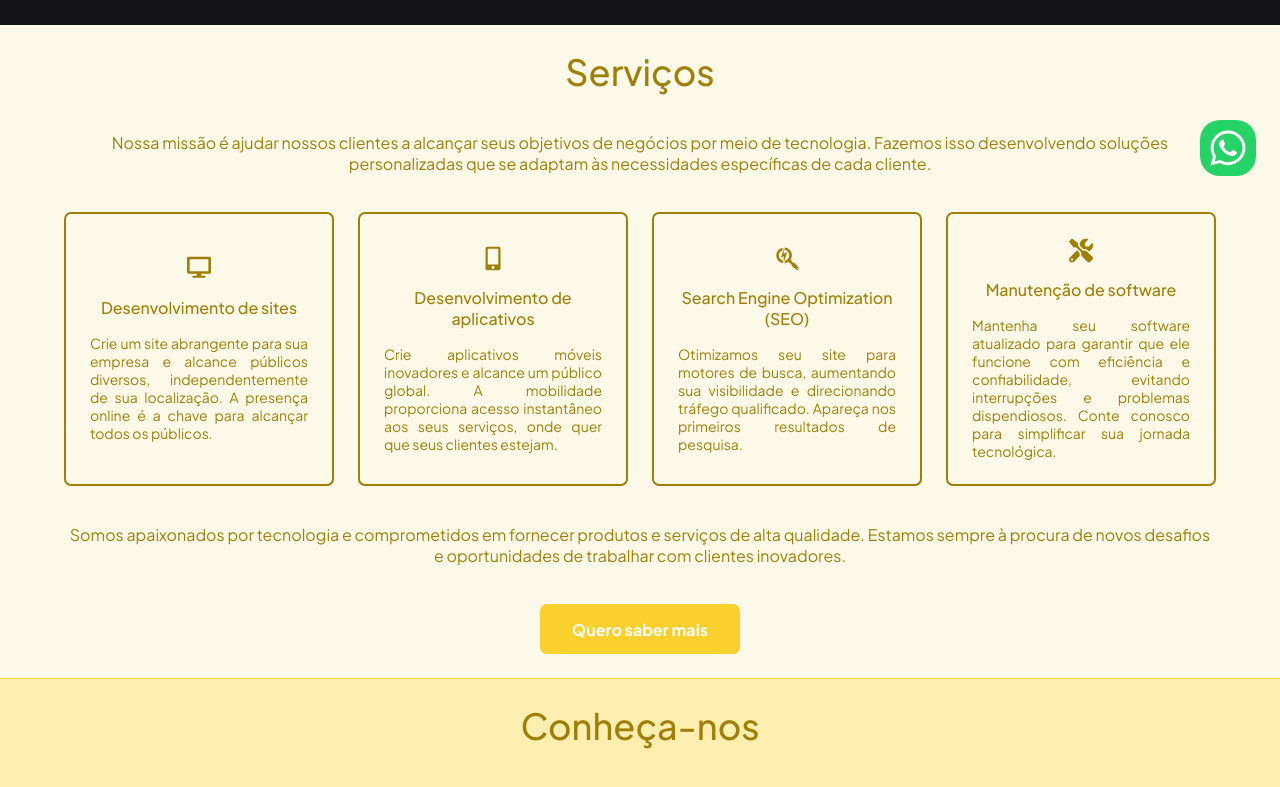
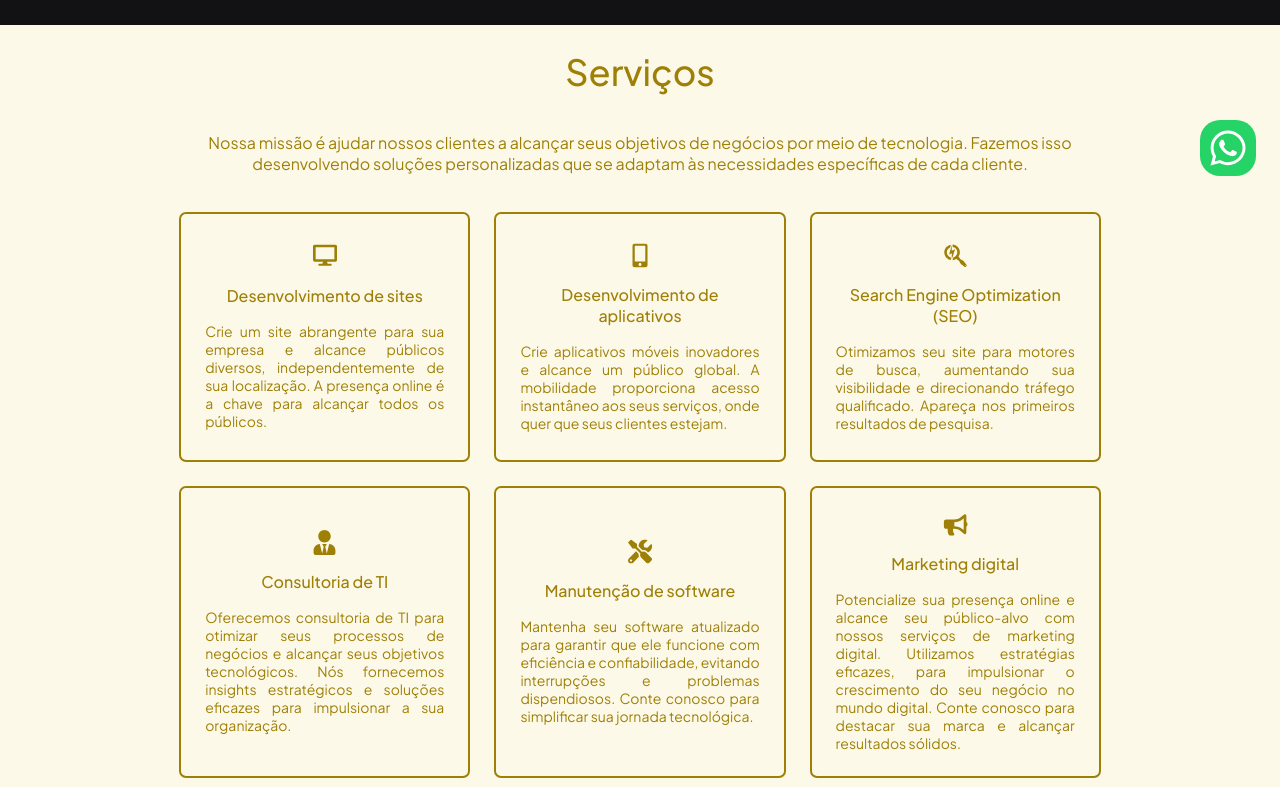
Before and after one commit to Gruppi-Technologies/gruppi-technologies.com.br, a Next.js app: page / in a window 1280 px wide. Shown: the part 600-1387 px from the top of the page. Built offline with nearby package versions, Linux system fonts and the light colour scheme.

Commit message:
feat: add a new service card

```diff
--- /dev/null
+++ b/src/components/icons/bullhorn-icon.tsx
@@ -0,0 +1,19 @@
+import { FC } from 'react';
+
+import { SVGSVGProps } from '@/types/html';
+
+export const BullhornIcon: FC<SVGSVGProps> = () => (
+  <svg width="100%" height="100%" viewBox="0 0 26 26" fill="none" xmlns="http://www.w3.org/2000/svg">
+    <g clipPath="url(#clip0_142_133)">
+      <path
+        d="M25.6746 12.6813C25.6746 11.6557 25.1125 10.7699 24.2857 10.289V3.65397C24.2857 3.2742 23.9827 2.26465 22.8968 2.26465C22.5878 2.26465 22.2809 2.36795 22.0296 2.56934L18.3391 5.52203C16.4853 7.0038 14.1581 7.8202 11.7857 7.8202H3.45234C1.91805 7.8202 0.674561 9.06369 0.674561 10.598V14.7646C0.674561 16.2989 1.91805 17.5424 3.45234 17.5424H4.91501C4.85468 17.9973 4.82039 18.46 4.82039 18.9313C4.82039 20.6574 5.2223 22.2885 5.92977 23.7464C6.15503 24.2104 6.64678 24.4869 7.16241 24.4869H10.3864C11.517 24.4869 12.1958 23.1917 11.5105 22.2924C10.7987 21.3584 10.3755 20.1935 10.3755 18.9313C10.3755 18.4491 10.4458 17.9856 10.5669 17.5424H11.7857C14.1581 17.5424 16.4853 18.3588 18.3386 19.8406L22.0292 22.7933C22.2753 22.9903 22.5811 23.0977 22.8963 23.098C23.9779 23.098 24.2852 22.1093 24.2852 21.7091V15.0741C25.1125 14.5928 25.6746 13.7069 25.6746 12.6813ZM21.5079 18.8193L20.0734 17.6718C17.7297 15.7968 14.7857 14.7646 11.7857 14.7646V10.598C14.7857 10.598 17.7297 9.56586 20.0734 7.69086L21.5079 6.54329V18.8193Z"
+        fill="currentColor"
+      />
+    </g>
+    <defs>
+      <clipPath id="clip0_142_133">
+        <rect width="25" height="25" fill="white" transform="translate(0.674561 0.875732)" />
+      </clipPath>
+    </defs>
+  </svg>
+);
--- /dev/null
+++ b/src/components/icons/it-consulting-icon.tsx
@@ -0,0 +1,12 @@
+import { FC } from 'react';
+
+import { SVGSVGProps } from '@/types/html';
+
+export const ITConsultingIcon: FC<SVGSVGProps> = () => (
+  <svg width="100%" height="100%" viewBox="0 0 25 25" fill="none" xmlns="http://www.w3.org/2000/svg">
+    <path
+      d="M12.5 12.5C15.9521 12.5 18.75 9.70215 18.75 6.25C18.75 2.79785 15.9521 0 12.5 0C9.04785 0 6.25 2.79785 6.25 6.25C6.25 9.70215 9.04785 12.5 12.5 12.5ZM17.1777 14.0918L14.8438 23.4375L13.2812 16.7969L14.8438 14.0625H10.1562L11.7188 16.7969L10.1562 23.4375L7.82227 14.0918C4.34082 14.2578 1.5625 17.1045 1.5625 20.625V22.6562C1.5625 23.9502 2.6123 25 3.90625 25H21.0938C22.3877 25 23.4375 23.9502 23.4375 22.6562V20.625C23.4375 17.1045 20.6592 14.2578 17.1777 14.0918Z"
+      fill="currentColor"
+    />
+  </svg>
+);
--- a/src/components/pages/home-page/components/faq-section/components/styles.ts
+++ b/src/components/pages/home-page/components/faq-section/components/styles.ts
@@ -12,12 +12,14 @@ export const FaqCardContainer = styled.div<FaqCardContainerProps>`
   display: flex;
   flex-direction: column;
 
+  gap: 1rem;
+
   cursor: pointer;
 
   border-radius: ${theme.borderRadius};
 
   padding: 2rem;
-  transition: all 0.3s ease-in-out;
+  transition: all 0.1s ease-out;
 
   color: ${theme.colors.primary.dark};
 
--- a/src/components/pages/home-page/components/make-right-choice-section/components/service-comparison/service-comparison-item/styles.ts
+++ b/src/components/pages/home-page/components/make-right-choice-section/components/service-comparison/service-comparison-item/styles.ts
@@ -23,8 +23,6 @@ export const Container = styled.div<ContainerProps>`
   display: flex;
   align-items: center;
 
-  cursor: pointer;
-
   padding: 1.4rem;
   gap: 1rem;
 
--- a/src/components/pages/home-page/components/service-section/components/service-card/service-card.tsx
+++ b/src/components/pages/home-page/components/service-section/components/service-card/service-card.tsx
@@ -1,16 +1,16 @@
-import { FC, ReactNode } from 'react';
+import { FC, ReactElement } from 'react';
 
 import { Container, IconWrapper, ServiceDescription, ServiceTitle } from './styles';
 
 interface Props {
-  renderIcon: () => ReactNode;
   title: string;
   description: string;
+  icon: ReactElement;
 }
 
-export const ServiceCard: FC<Props> = ({ title, description, renderIcon }) => (
+export const ServiceCard: FC<Props> = ({ title, description, icon }) => (
   <Container>
-    <IconWrapper>{renderIcon()}</IconWrapper>
+    <IconWrapper>{icon}</IconWrapper>
     <ServiceTitle>{title}</ServiceTitle>
     <ServiceDescription>{description}</ServiceDescription>
   </Container>
--- a/src/components/pages/home-page/components/service-section/constants.ts
+++ b/src/components/pages/home-page/components/service-section/constants.tsx
@@ -1,3 +1,10 @@
+import { BullhornIcon } from '@/components/icons/bullhorn-icon';
+import { DesktopIcon } from '@/components/icons/desktop-icon';
+import { ITConsultingIcon } from '@/components/icons/it-consulting-icon';
+import { MaintanceIcon } from '@/components/icons/maintance-icon';
+import { MobileIcon } from '@/components/icons/mobile-icon';
+import { SEOIcon } from '@/components/icons/seo-icon';
+
 export const SECTION_TITLE = 'Serviços';
 
 export const FIRST_DESCRIPTION =
@@ -5,25 +12,48 @@ export const FIRST_DESCRIPTION =
 export const SECOND_DESCRIPTION =
   'Somos apaixonados por tecnologia e comprometidos em fornecer produtos e serviços de alta qualidade. Estamos sempre à procura de novos desafios e oportunidades de trabalhar com clientes inovadores.';
 
-export const SERVICES = {
-  web: {
+export const SERVICES = [
+  {
+    id: 'web-development',
     title: 'Desenvolvimento de sites',
     description:
       'Crie um site abrangente para sua empresa e alcance públicos diversos, independentemente de sua localização. A presença online é a chave para alcançar todos os públicos.',
+    icon: <DesktopIcon />,
   },
-  mobile: {
+  {
+    id: 'mobile-development',
     title: 'Desenvolvimento de aplicativos',
     description:
       'Crie aplicativos móveis inovadores e alcance um público global. A mobilidade proporciona acesso instantâneo aos seus serviços, onde quer que seus clientes estejam.',
+    icon: <MobileIcon />,
   },
-  seo: {
+
+  {
+    id: 'search-engine-optimization',
     title: 'Search Engine Optimization (SEO)',
     description:
       'Otimizamos seu site para motores de busca, aumentando sua visibilidade e direcionando tráfego qualificado. Apareça nos primeiros resultados de pesquisa.',
+    icon: <SEOIcon />,
   },
-  maintenance: {
+  {
+    id: 'it-consulting',
+    title: 'Consultoria de TI',
+    description:
+      'Oferecemos consultoria de TI para otimizar seus processos de negócios e alcançar seus objetivos tecnológicos. Nós fornecemos insights estratégicos e soluções eficazes para impulsionar a sua organização.',
+    icon: <ITConsultingIcon />,
+  },
+  {
+    id: 'software-maintance',
     title: 'Manutenção de software',
     description:
       'Mantenha seu software atualizado para garantir que ele funcione com eficiência e confiabilidade, evitando interrupções e problemas dispendiosos. Conte conosco para simplificar sua jornada tecnológica.',
+    icon: <MaintanceIcon />,
   },
-};
+  {
+    id: 'digital-marketing',
+    title: 'Marketing digital',
+    description:
+      'Potencialize sua presença online e alcance seu público-alvo com nossos serviços de marketing digital. Utilizamos estratégias eficazes, para impulsionar o crescimento do seu negócio no mundo digital. Conte conosco para destacar sua marca e alcançar resultados sólidos.',
+    icon: <BullhornIcon />,
+  },
+];
--- a/src/components/pages/home-page/components/service-section/service-section.tsx
+++ b/src/components/pages/home-page/components/service-section/service-section.tsx
@@ -1,10 +1,6 @@
 import { FC } from 'react';
 
 import { Button } from '@/components/common/button/button';
-import { DesktopIcon } from '@/components/icons/desktop-icon';
-import { MaintanceIcon } from '@/components/icons/maintance-icon';
-import { MobileIcon } from '@/components/icons/mobile-icon';
-import { SEOIcon } from '@/components/icons/seo-icon';
 import { useModal } from '@/hooks/use-modal/use-modal';
 
 import { STANDARD_BUTTON_TITLE } from '../../constants';
@@ -30,26 +26,16 @@ export const ServiceSection: FC = () => {
         <ServicesContainer>
           <Description>{FIRST_DESCRIPTION}</Description>
           <ServiceCardsWrapper>
-            <ServiceCard
-              title={SERVICES.web.title}
-              description={SERVICES.web.description}
-              renderIcon={() => <DesktopIcon />}
-            />
-            <ServiceCard
-              title={SERVICES.mobile.title}
-              description={SERVICES.mobile.description}
-              renderIcon={() => <MobileIcon />}
-            />
-            <ServiceCard
-              title={SERVICES.seo.title}
-              description={SERVICES.seo.description}
-              renderIcon={() => <SEOIcon />}
-            />
-            <ServiceCard
-              title={SERVICES.maintenance.title}
-              description={SERVICES.maintenance.description}
-              renderIcon={() => <MaintanceIcon />}
-            />
+            <>
+              {SERVICES.map((service) => (
+                <ServiceCard
+                  key={service.id}
+                  title={service.title}
+                  description={service.description}
+                  icon={service.icon}
+                />
+              ))}
+            </>
           </ServiceCardsWrapper>
           <Description>{SECOND_DESCRIPTION}</Description>
           <ButtonWrapper>
--- a/src/components/pages/home-page/components/service-section/styles.ts
+++ b/src/components/pages/home-page/components/service-section/styles.ts
@@ -33,7 +33,21 @@ export const ServicesContainer = styled.div`
 
   flex-direction: column;
 
+  max-width: 70%;
+
   gap: 3.8rem;
+
+  @media (max-width: 1980px) {
+    max-width: 80%;
+  }
+
+  @media (max-width: 1980px) {
+    max-width: 80%;
+  }
+
+  @media (max-width: 1080px) {
+    max-width: 100%;
+  }
 `;
 
 export const Title = styled.h2`
@@ -57,7 +71,7 @@ export const ServiceCardsWrapper = styled.div`
   justify-content: center;
 
   gap: 3.5rem;
-  grid-template-columns: repeat(4, 1fr);
+  grid-template-columns: repeat(3, 1fr);
 
   @media (max-width: 1280px) {
     gap: 2.4rem;
```
